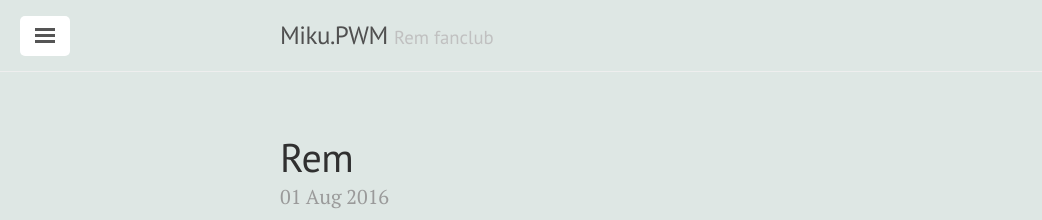
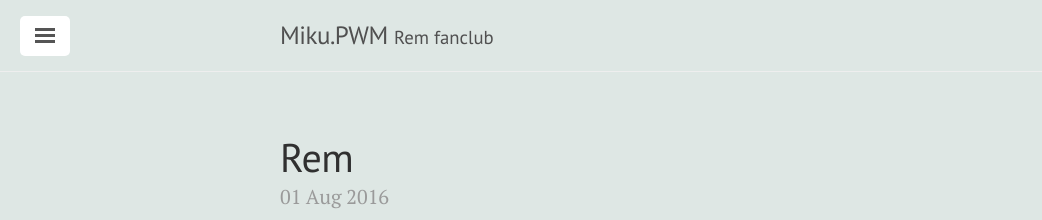
Before and after one commit to pyramidian/Webdev-Test-3.0, a Jekyll site: the page built from index.html, in a window 1280 px wide. Shown: the top 220 px of the page, without its empty margins (0-1042 px from the left). Built offline with Jekyll 4.4.1, drawn with Linux system fonts in a browser that asks for light colours; the list of posts is cut into pages by our own code.

Commit message:
Update lanyon.css

```diff
--- a/public/css/lanyon.css
+++ b/public/css/lanyon.css
@@ -110,7 +110,7 @@ h1, h2, h3, h4, h5, h6 {
 .masthead-title small {
   font-size: 75%;
   font-weight: 400;
-  color: #c0c0c0;
+  color: #505050;
   letter-spacing: 0;
 }
 
```
